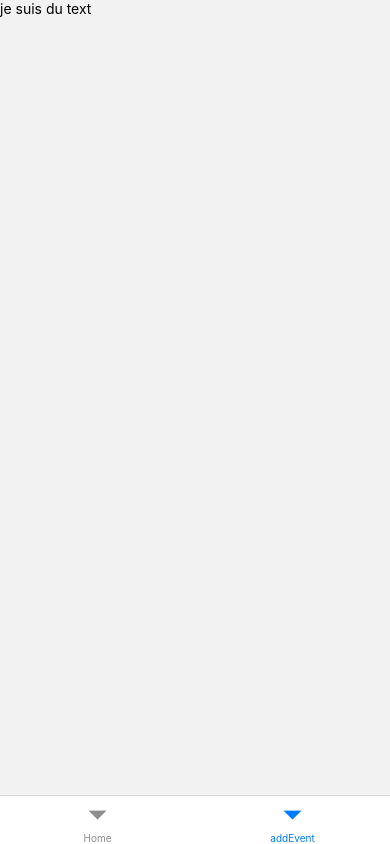
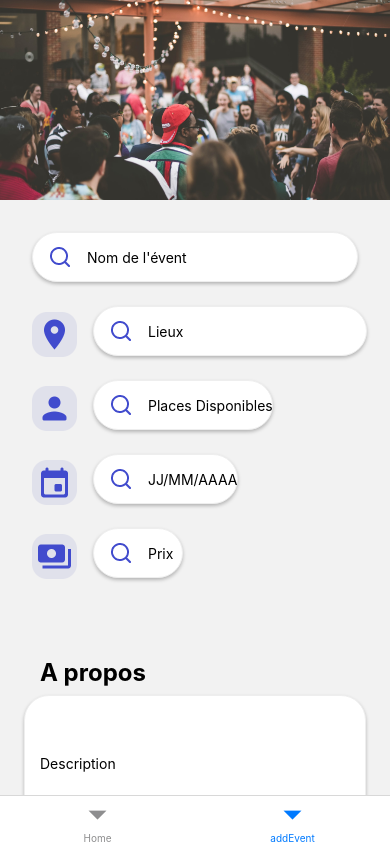
Before and after one commit to wared2003/devlab_amour_des_assos_front, a React Native app: screen /addEvent in a window 390 px wide. Built offline with nearby package versions, Linux system fonts and the light colour scheme.

Commit message:
:heavy_plus_sign:[add]add event integration

```diff
--- /dev/null
+++ b/components/TextInput.js
@@ -0,0 +1,56 @@
+import React from 'react';
+import {View, Image, TextInput, StyleSheet} from 'react-native';
+
+
+class CustomTextInput extends React.Component {
+    searchBarWidth = this.props.width;
+    render() {
+
+        const propsPlaceHolder = this.props.placeHolder;
+        return (
+            <View style={styles.searchBar}>
+                <Image style={styles.iconSearch} source={require('../assets/search.png')}/>
+                <TextInput
+                    placeholder = {propsPlaceHolder}
+                    // onChangeText={(text) => this._searchTextInputChanged(text)}
+                    //returnKeyType= 'search' // met le bouton de retour en mode recherche
+                    // onSubmitEditing={() => this._searchFilm()}
+                />
+            </View>
+        );
+    }
+}
+
+const styles = StyleSheet.create({
+    searchBar:{
+        borderRadius: 50,
+        paddingLeft: 15,
+        backgroundColor: '#ffffff',
+        height: 50,
+        width: 'auto',
+        justifyContent: "flex-start",
+        marginBottom: 24,
+        flexDirection: "row",
+        alignItems: "center",
+
+        shadowColor: "#000",
+        shadowOffset: {
+            width: 0,
+            height: 2,
+        },
+        shadowOpacity: 0.25,
+        shadowRadius: 3.84,
+
+        elevation: 5,
+        borderColor: "#EEEEEE",
+        borderWidth: 1,
+    },
+
+    iconSearch:{
+        marginRight: 15,
+    }
+
+})
+
+
+export default CustomTextInput;
--- a/components/addEvent.js
+++ b/components/addEvent.js
@@ -1,25 +1,147 @@
-import React from "react";
-import { StyleSheet, View, Text} from "react-native";
-
+import React, { useState } from 'react'
+import { StyleSheet, View, Text, Image, TextInput, ScrollView} from "react-native";
+import CustomTextInput from "./TextInput";
+import EventFilterBtn from "./event_filter_btn";
+import CustomButton from "./button";
 class AddEvent extends React.Component{
 
-        _renderAddEvent(){
-            return(
-                <View style={styles.main_container}>
-                    <Text>je suis du text</Text>
-                </View>
-                );
-
-        };
 
     render() {
-        return this._renderAddEvent();
+        return(
+            <ScrollView>
+                <View style={styles.main_container}>
+                    <Image
+                        style={styles.eventImg}
+                        source={require('../assets/img/event.png')}
+                    />
+                    <View style={styles.formWrapper}>
+                        <View style={styles.name}>
+                            <CustomTextInput placeHolder={"Nom de l'évent"}/>
+                        </View>
+
+                        <View style={styles.inputWrap}>
+                            <Image source={require('../assets/icon/pin.png')} style={styles.InputIcon} />
+                            <View style={styles.placeInput}>
+                                <CustomTextInput placeHolder={'Lieux'}></CustomTextInput>
+                            </View>
+                        </View>
+                        <View style={styles.inputWrap}>
+                            <Image source={require('../assets/icon/people.png')} style={styles.InputIcon} />
+                            <View style={styles.placesInput}>
+                                <CustomTextInput placeHolder={'Places Disponibles'}></CustomTextInput>
+                            </View>
+                        </View>
+                        <View style={styles.inputWrap}>
+                            <Image source={require('../assets/icon/calendar.png')} style={styles.InputIcon} />
+                            <View style={styles.dateInput}>
+                                <CustomTextInput placeHolder={'JJ/MM/AAAA'}></CustomTextInput>
+                            </View>
+                        </View>
+                        <View style={styles.inputWrap}>
+                            <Image source={require('../assets/icon/dollars.png')} style={styles.InputIcon} />
+                            <View style={styles.priceInput}>
+                                <CustomTextInput placeHolder={'Prix'}></CustomTextInput>
+                            </View>
+                        </View>
+                    </View>
+                    <View style={styles.about}>
+                        <Text style={styles.blackTitle}>A propos</Text>
+                        <TextInput style={styles.eventDescriptionInput} placeholder={'Description'}></TextInput>
+                    </View>
+                    <View style={styles.categories}>
+                        <Text style={styles.blackTitle}>Categories</Text>
+                            <EventFilterBtn/>
+                    </View>
+                </View>
+                <View style={styles.submitBtn}>
+                    <CustomButton title={'AJOUTER'}/>
+                </View>
+            </ScrollView>
+
+        );
     }
 }
 const styles = StyleSheet.create({
     main_container: {
         flex: 1,
     },
+    formWrapper: {
+        flex: 1,
+        padding: 32,
+    },
+    eventImg: {
+        width: '100%',
+        height: 200
+    },
+    eventName: {
+        width: 'auto',
+    },
+    dateInput:{
+        width: 145,
+    },
+    priceInput:{
+        width: 90,
+    },
+    contactInput:{
+        width: 145,
+    },
+    placesInput:{
+        width: 180,
+    },
+
+    InputIcon:{
+        height: 45,
+        width: 45,
+        marginTop: 6,
+        marginRight: 16,
+    },
+    inputWrap:{
+        flexDirection: "row",
+    },
+    about:{
+        padding: 24,
+    },
+    eventDescriptionInput:{
+            borderRadius: 25,
+            paddingLeft: 15,
+            backgroundColor: '#ffffff',
+            height: 136,
+            width: 'auto',
+            justifyContent: "flex-start",
+            marginBottom: 24,
+            flexDirection: "row",
+            alignItems: "center",
+
+            shadowColor: "#000",
+            shadowOffset: {
+                width: 0,
+                height: 2,
+            },
+            shadowOpacity: 0.25,
+            shadowRadius: 3.84,
+
+            elevation: 5,
+            borderColor: "#EEEEEE",
+            borderWidth: 1,
+        },
+    blackTitle:{
+        fontWeight: 700,
+        color: '#000000',
+        fontSize: 24,
+        marginLeft: 16,
+        marginBottom: 8,
+    },
+    categories:{
+        paddingLeft: 24,
+        paddingRight: 24,
+    },
+    submitBtn:{
+        width: '75%',
+        marginLeft: 'auto',
+        marginRight: 'auto',
+        borderRadius: 54,
+        marginBottom: 24,
+    }
 
 })
 
--- /dev/null
+++ b/components/button.js
@@ -0,0 +1,40 @@
+import React from 'react';
+import { StyleSheet, TouchableOpacity, Text} from 'react-native';
+
+class CustomButton extends React.Component {
+
+
+    _button(){
+        const btnTitle = this.props.title;
+        return(
+            <TouchableOpacity style={styles.btn}>
+                <Text style={styles.btnTxt}>{btnTitle}</Text>
+            </TouchableOpacity>
+
+        )
+    }
+    render() {
+        return (
+         this._button()
+        );
+    }
+}
+const styles = StyleSheet.create({
+    btn: {
+        height: 43,
+        width: 'auto',
+
+        backgroundColor: '#414BCD',
+        borderRadius: 54,
+        textAlign: "center",
+        paddingTop: 16,
+    },
+    btnTxt:{
+        fontSize: 16,
+        color: '#ffffff',
+        fontWeight: 600,
+    },
+})
+
+
+export default CustomButton;
--- a/package.json
+++ b/package.json
@@ -12,10 +12,12 @@
     "@react-navigation/native": "^6.0.6",
     "@react-navigation/native-stack": "^6.2.5",
     "expo": "~42.0.1",
+    "expo-dev-client": "^0.7.1",
     "expo-status-bar": "~1.0.4",
     "react": "16.13.1",
     "react-dom": "16.13.1",
     "react-native": "https://github.com/expo/react-native/archive/sdk-42.0.0.tar.gz",
+    "react-native-date-picker": "^4.1.3",
     "react-native-safe-area-context": "3.2.0",
     "react-native-screens": "~3.4.0",
     "react-native-web": "~0.13.12"
```
Also changed, not shown: 1 other file (tests, documents, lock files or other folders).
